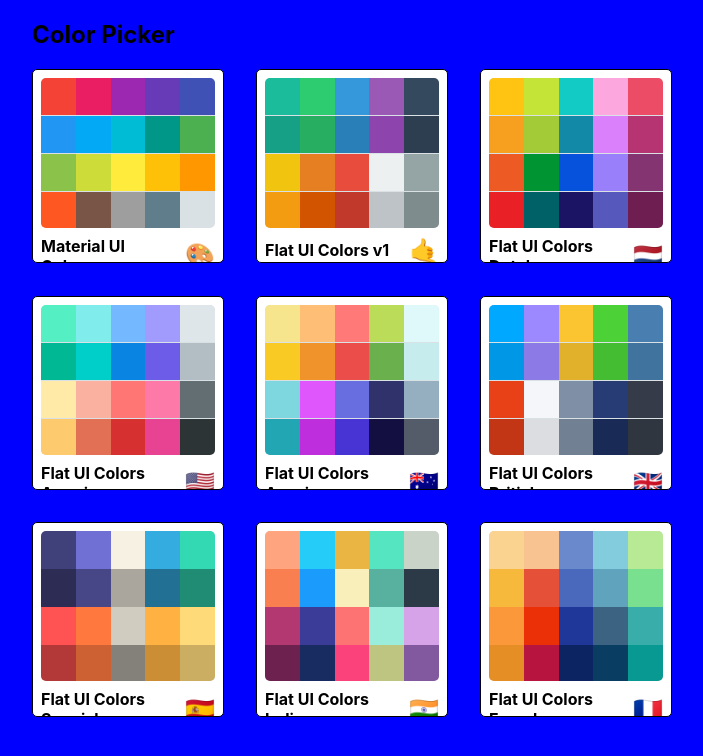
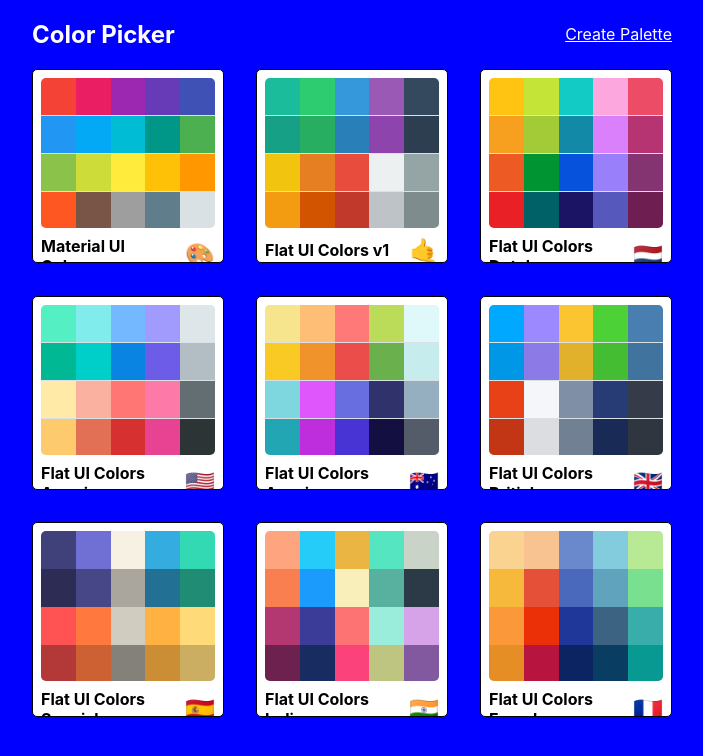
Before and after one commit to davidinoa/palette-maker, a React (Create React App) app: page / in a window 1280 px wide. Shown: the top 756 px of the page, without its empty margins (288-991 px from the left). Built offline with nearby package versions, Linux system fonts and the light colour scheme.

Commit message:
setup new palette form

```diff
--- a/src/App.js
+++ b/src/App.js
@@ -2,6 +2,7 @@
 import { Route, Switch } from 'react-router-dom';
 import Palette from './Palette';
 import PaletteList from './PaletteList';
+import NewPaletteForm from './NewPaletteForm';
 import SingleColorPalette from './SingleColorPalette';
 import { generatePalette } from './colorHelpers';
 import seedColors from './seedColors';
@@ -14,6 +15,7 @@
   render() {
     return (
       <Switch>
+        <Route exact path="/palette/new" render={() => <NewPaletteForm />} />
         <Route exact path="/" render={(routeProps) => <PaletteList palettes={seedColors} {...routeProps} />} />
         <Route
           exact
--- /dev/null
+++ b/src/NewPaletteForm.js
@@ -0,0 +1,13 @@
+import React, { Component } from 'react';
+
+class NewPaletteForm extends Component {
+  render() {
+    return (
+      <div>
+        <h1>NEW PALETTE FORM</h1>
+      </div>
+    );
+  }
+}
+
+export default NewPaletteForm;
--- a/src/PaletteList.js
+++ b/src/PaletteList.js
@@ -1,4 +1,5 @@
 import React, { Component } from 'react';
+import { Link } from 'react-router-dom';
 import MiniPalette from './MiniPalette';
 import styles from './styles/PaletteListStyles';
 import { withStyles } from '@material-ui/styles';
@@ -21,6 +22,7 @@
         <div className={classes.container}>
           <nav className={classes.nav}>
             <h1>Color Picker</h1>
+            <Link to="/palette/new">Create Palette</Link>
           </nav>
           <div className={classes.palettes}>
             {palettes.map((palette) => (
--- a/src/styles/PaletteListStyles.js
+++ b/src/styles/PaletteListStyles.js
@@ -17,6 +17,11 @@
     display: 'flex',
     width: '100%',
     justifyContent: 'space-between',
+    alignItems: 'center',
+    color: 'white',
+    '& a': {
+      color: 'white',
+    },
   },
   palettes: {
     boxSizing: 'border-box',
```
